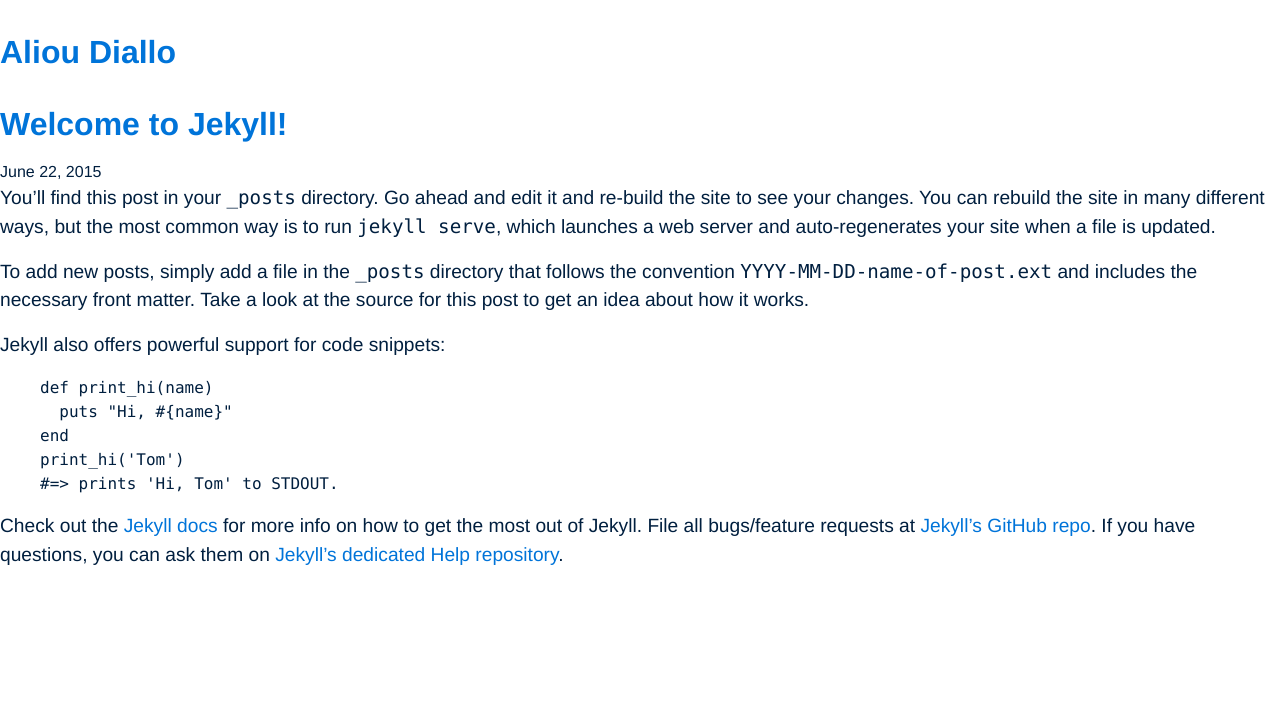
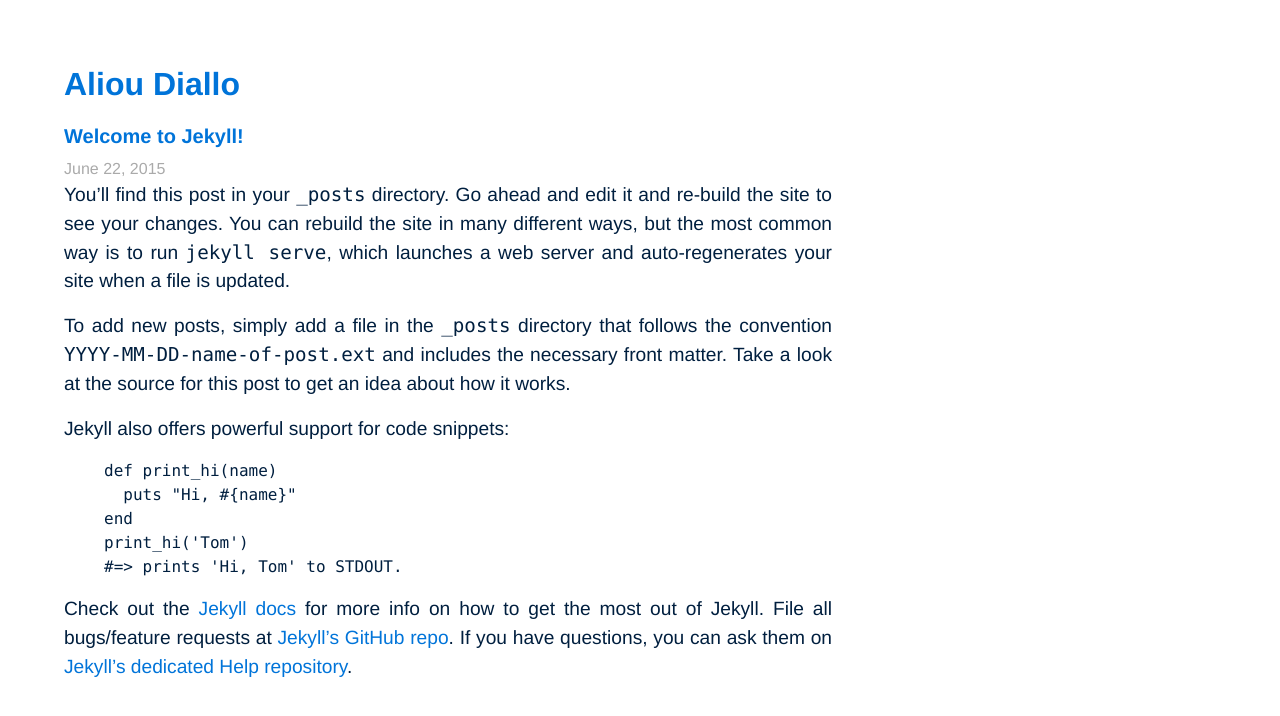
Before and after one commit to aliou/ace, a Jekyll site: the page built from index.html, in a window 1280 px wide. Shown: the top 716 px of the page. Built offline with Jekyll 4.4.1, drawn with Linux system fonts in a browser that asks for light colours; Markdown is read by kramdown in place of the engine named in the settings; the list of posts is cut into pages by our own code.

Commit message:
Improve layout and typography.

```diff
--- a/_includes/header.html
+++ b/_includes/header.html
@@ -1,3 +1,3 @@
-<header>
+<header class='mt4 ml4'>
   <h1><a href='/'>{{ site.title }}</a></h1>
 </header>
--- a/_layouts/default.html
+++ b/_layouts/default.html
@@ -6,7 +6,7 @@
   <body class='navy bg-white'>
     {% include header.html %}
 
-    <main>
+    <main class='container px4'>
       {{ content }}
     </main>
   </body>
--- a/index.html
+++ b/index.html
@@ -4,9 +4,9 @@ title: Home
 ---
 
 {% for post in paginator.posts %}
-  <article>
-    <h1><a href='{{ post.url }}/'>{{ post.title }}</a></h1>
-    <time>{{ post.date | date: '%B %-d, %Y' }}</time>
+  <article class='justify'>
+    <h2 class='h3 mb1'><a href='{{ post.url }}/'>{{ post.title }}</a></h2>
+    <time class='gray'>{{ post.date | date: '%B %-d, %Y' }}</time>
     {% if post.summary %}
       {{ post.summary }}
     {% else %}
```
